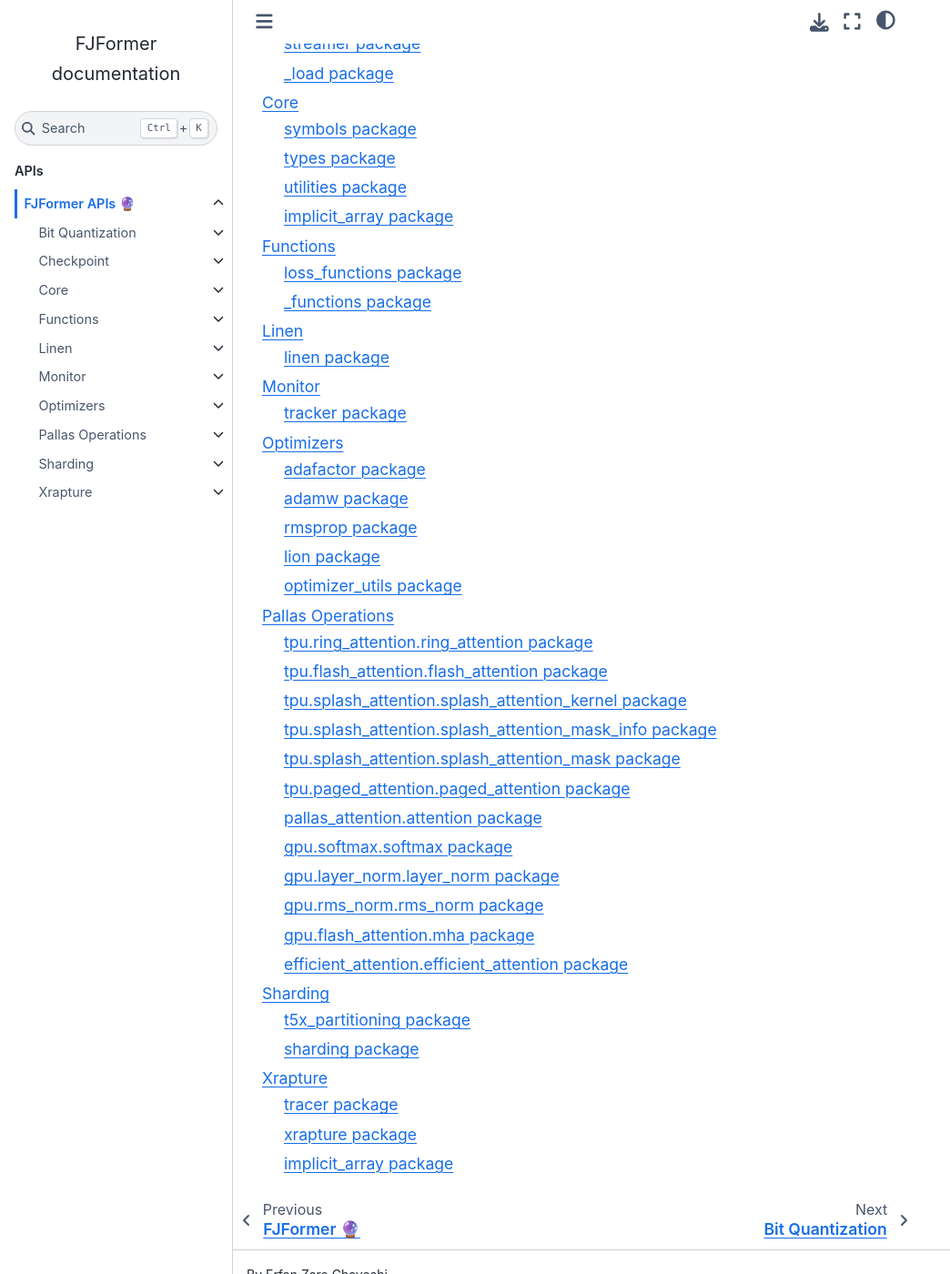
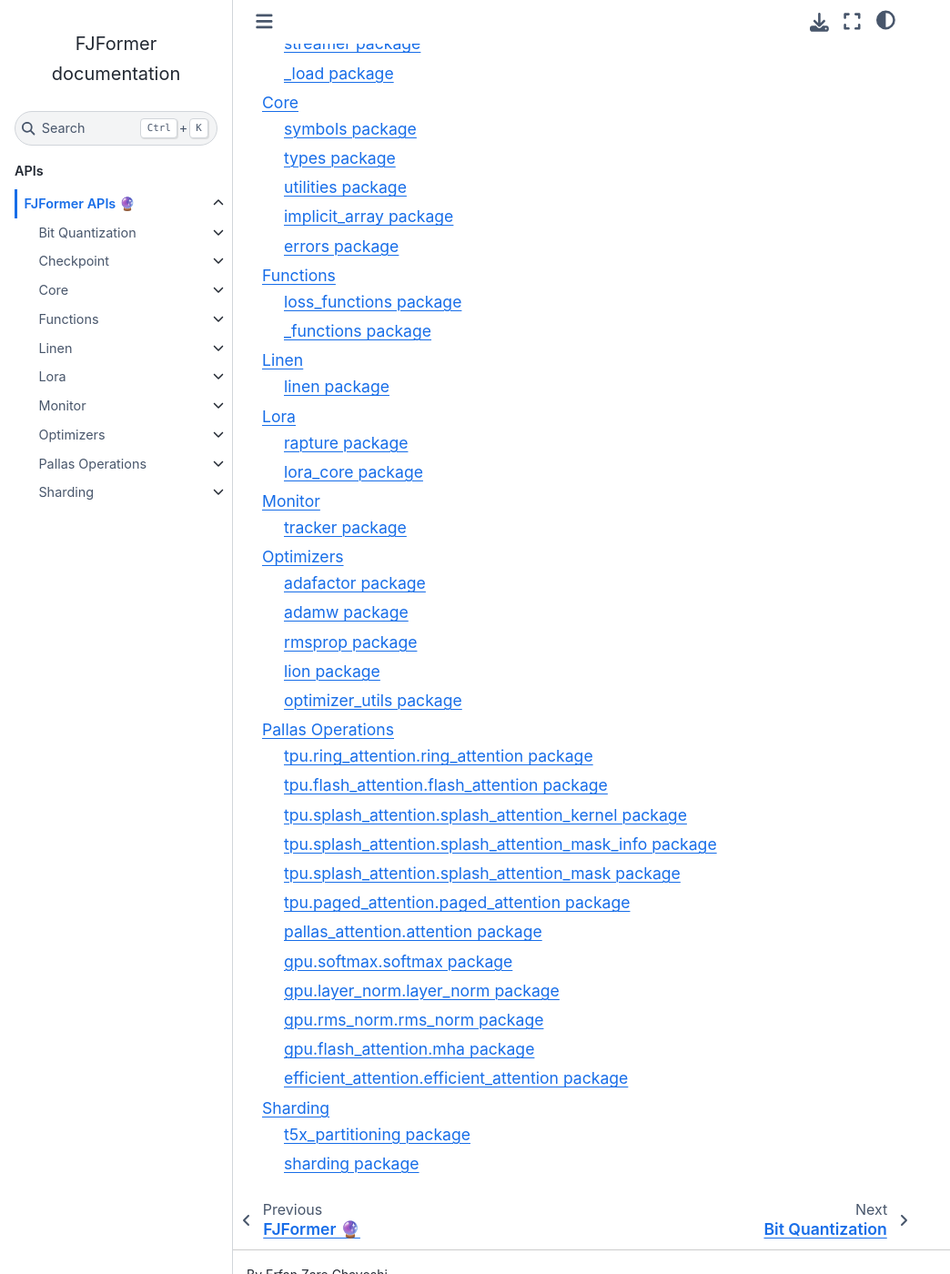
Before and after one commit to erfanzar/FJFormer, a Sphinx documentation site: the page built from docs/api_docs/APIs.rst, in a window 1280 px wide and 1400 px high, scrolled down 417 px. Shown: the whole window at 91% size, without its empty margins (0-1044 px from the left). Built offline with Sphinx 7.4.7 and the Sphinx Book theme 1.1.4, drawn with Linux system fonts in a browser that asks for light colours; pages that are not in the unit, such as notebooks, are missing from menus.

Commit message:
Updating Documentations

```diff
--- a/docs/api_docs/APIs.rst
+++ b/docs/api_docs/APIs.rst
@@ -9,9 +9,9 @@
    Core
    Functions
    Linen
+   Lora
    Monitor
    Optimizers
    Pallas Operations
    Sharding
    Utils
-   Xrapture
--- a/docs/api_docs/Core.rst
+++ b/docs/api_docs/Core.rst
@@ -8,3 +8,4 @@
    core.types
    core.utilities
    core.implicit_array
+   core.errors
--- /dev/null
+++ b/docs/api_docs/Lora.rst
@@ -0,0 +1,8 @@
+Lora
+====
+
+.. toctree::
+   :maxdepth: 2
+
+   lora.rapture
+   lora.lora_core
--- a/docs/api_docs/Xrapture.rst
+++ /dev/null
@@ -1,9 +0,0 @@
-Xrapture
-========
-
-.. toctree::
-   :maxdepth: 2
-
-   xrapture.tracer
-   xrapture.xrapture
-   xrapture.implicit_array
--- a/docs/api_docs/xrapture.tracer.rst
+++ b/docs/api_docs/core.errors.rst
@@ -1,7 +1,7 @@
-tracer package
+errors package
 ==============
 
-.. automodule:: fjformer.xrapture.tracer
+.. automodule:: fjformer.core.errors
     :members:
     :undoc-members:
     :show-inheritance:
```
Also changed, not shown: docs/api_docs/lora.lora_core.rst (added, +7 -0 lines), docs/api_docs/lora.rapture.rst (added, +7 -0 lines), docs/api_docs/xrapture.implicit_array.rst (deleted, +0 -7 lines), docs/api_docs/xrapture.xrapture.rst (deleted, +0 -7 lines).
